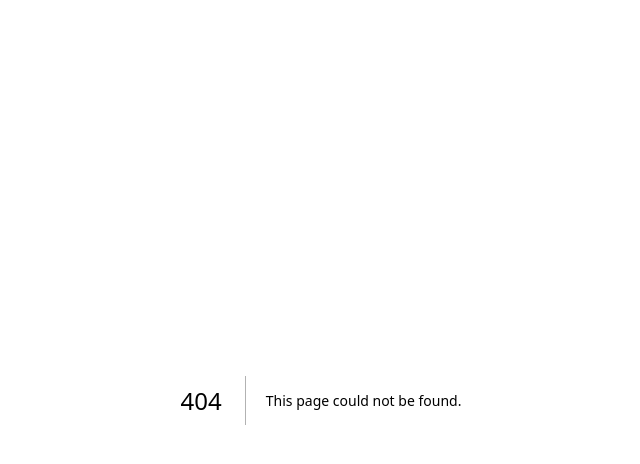
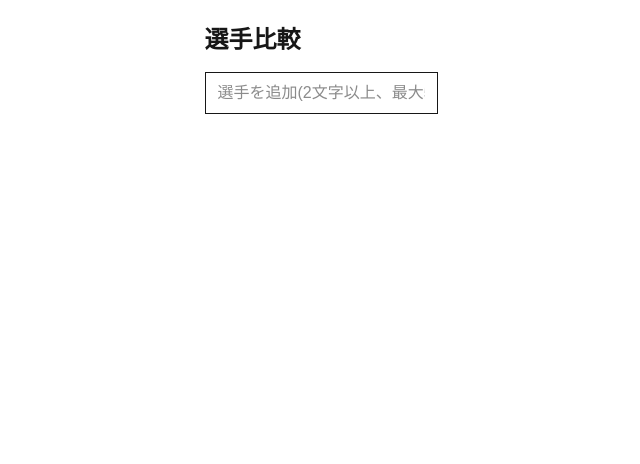
Before and after one commit to Tsolaratov/mlb-stats-app, a Next.js app: page /compare in a window 1280 px wide. Before the commit this address had no page. Shown: the top 464 px of the page, without its empty margins (319-959 px from the left). Built offline with nearby package versions, Linux system fonts and the light colour scheme.

Commit message:
feat: build player comparison page

```diff
--- /dev/null
+++ b/src/app/compare/page.tsx
@@ -0,0 +1,62 @@
+import { getPlayerById, getCareerStatsForPlayer } from "@/lib/db/players";
+import ComparePicker from "@/components/ComparePicker";
+
+const COMPARE_STATS = ["avg", "hr", "rbi", "obp", "slg", "era", "wins", "so"] as const;
+const PITCHING_STATS = new Set(["era", "wins", "so"]);
+
+export default async function ComparePage({
+  searchParams,
+}: {
+  searchParams: Promise<{ players?: string }>;
+}) {
+  const { players: playersParam } = await searchParams;
+  const ids = (playersParam ?? "")
+    .split(",")
+    .map((s) => parseInt(s, 10))
+    .filter((n) => !isNaN(n))
+    .slice(0, 5);
+
+  const entries = await Promise.all(
+    ids.map(async (id) => {
+      const player = await getPlayerById(id);
+      if (!player) return null;
+      const stats = await getCareerStatsForPlayer(id);
+      return { player, stats };
+    })
+  );
+  const valid = entries.filter((e): e is NonNullable<typeof e> => e !== null);
+
+  return (
+    <main className="max-w-4xl mx-auto p-6">
+      <h1 className="text-2xl font-bold mb-4">選手比較</h1>
+      <ComparePicker selectedIds={ids} />
+      {valid.length > 0 && (
+        <table className="w-full text-left mt-6">
+          <thead>
+            <tr>
+              <th>指標</th>
+              {valid.map((v) => (
+                <th key={v.player.id}>{v.player.full_name}</th>
+              ))}
+            </tr>
+          </thead>
+          <tbody>
+            {COMPARE_STATS.map((stat) => {
+              const statType = PITCHING_STATS.has(stat) ? "pitching" : "hitting";
+              return (
+                <tr key={stat}>
+                  <td>{stat}</td>
+                  {valid.map((v) => {
+                    const row = v.stats.find((s) => s.stat_type === statType);
+                    const value = row ? (row as Record<string, unknown>)[stat] : null;
+                    return <td key={v.player.id}>{value === null || value === undefined ? "-" : String(value)}</td>;
+                  })}
+                </tr>
+              );
+            })}
+          </tbody>
+        </table>
+      )}
+    </main>
+  );
+}
--- /dev/null
+++ b/src/components/ComparePicker.tsx
@@ -0,0 +1,70 @@
+"use client";
+
+import { useState } from "react";
+import { useRouter } from "next/navigation";
+
+interface SearchResult {
+  id: number;
+  full_name: string;
+}
+
+const MAX_PLAYERS = 5;
+
+export default function ComparePicker({ selectedIds }: { selectedIds: number[] }) {
+  const router = useRouter();
+  const [query, setQuery] = useState("");
+  const [results, setResults] = useState<SearchResult[]>([]);
+
+  async function handleSearch(value: string) {
+    setQuery(value);
+    if (value.length < 2) {
+      setResults([]);
+      return;
+    }
+    const res = await fetch(`/api/players/search?q=${encodeURIComponent(value)}`);
+    const data = await res.json();
+    setResults(data.players ?? []);
+  }
+
+  function addPlayer(id: number) {
+    if (selectedIds.includes(id) || selectedIds.length >= MAX_PLAYERS) return;
+    router.push(`/compare?players=${[...selectedIds, id].join(",")}`);
+  }
+
+  function removePlayer(id: number) {
+    router.push(`/compare?players=${selectedIds.filter((existing) => existing !== id).join(",")}`);
+  }
+
+  return (
+    <div>
+      <input
+        type="text"
+        value={query}
+        onChange={(e) => handleSearch(e.target.value)}
+        placeholder="選手を追加(2文字以上、最大5人)"
+        className="border px-3 py-2 w-full"
+      />
+      {results.length > 0 && (
+        <ul className="border mt-1">
+          {results.map((r) => (
+            <li key={r.id}>
+              <button
+                onClick={() => addPlayer(r.id)}
+                className="px-3 py-1 hover:bg-gray-100 w-full text-left"
+              >
+                {r.full_name}
+              </button>
+            </li>
+          ))}
+        </ul>
+      )}
+      <div className="flex gap-2 mt-2 flex-wrap">
+        {selectedIds.map((id) => (
+          <button key={id} onClick={() => removePlayer(id)} className="border px-2 py-1 text-sm">
+            ID:{id} ✕
+          </button>
+        ))}
+      </div>
+    </div>
+  );
+}
```
